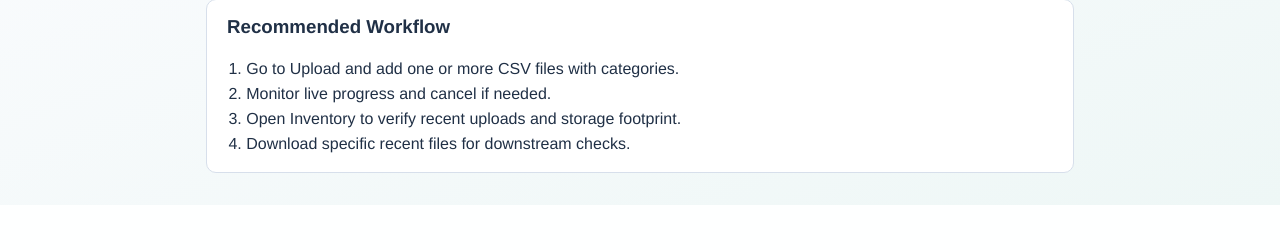
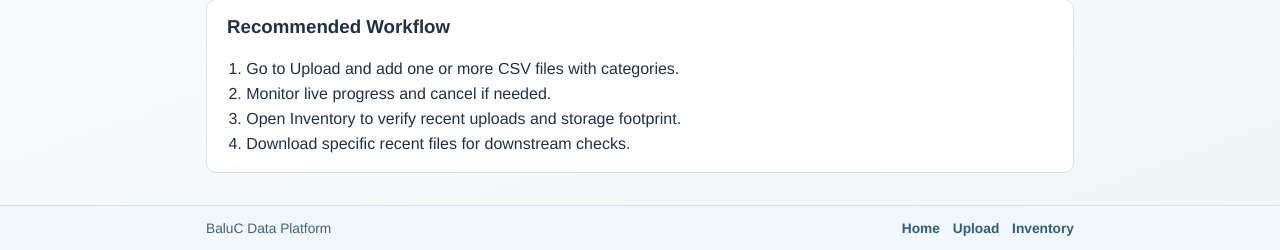
Before and after one commit to sarbadal/baluc-report-data-inventory, a Flask app: page / in a window 1280 px wide. Shown: the part 645-895 px from the top of the page. Before the commit the page ends 850 px from the top, so only its background shows below. Run offline with Flask 3, Linux system fonts and the light colour scheme.

Commit message:
add a reusable footer in the base template

```diff
--- a/app/static/css/style.css
+++ b/app/static/css/style.css
@@ -68,6 +68,39 @@ nav a {
     max-width: 900px;
     margin: 2rem auto;
     padding: 0 1rem;
+}
+
+.app-footer {
+    border-top: 1px solid var(--border);
+    background: #f2f7fb;
+    margin-top: 2rem;
+}
+
+.app-footer-inner {
+    max-width: 900px;
+    margin: 0 auto;
+    padding: 0.9rem 1rem;
+    display: flex;
+    justify-content: space-between;
+    align-items: center;
+    gap: 0.75rem;
+    color: #45607b;
+    font-size: 0.86rem;
+}
+
+.app-footer-inner p {
+    margin: 0;
+}
+
+.app-footer-links {
+    display: flex;
+    gap: 0.8rem;
+}
+
+.app-footer-links a {
+    text-decoration: none;
+    color: #2d6078;
+    font-weight: 600;
 }
 
 .card {
@@ -405,4 +438,9 @@ button,
     .home-status-grid {
         grid-template-columns: 1fr;
     }
+
+    .app-footer-inner {
+        flex-direction: column;
+        align-items: flex-start;
+    }
 }
--- a/app/templates/base.html
+++ b/app/templates/base.html
@@ -37,6 +37,17 @@
         {% block content %}{% endblock %}
     </main>
 
+    <footer class="app-footer">
+        <div class="app-footer-inner">
+            <p>BaluC Data Platform</p>
+            <p class="app-footer-links">
+                <a href="{{ url_for('home.index') }}">Home</a>
+                <a href="{{ url_for('upload.upload_csv') }}">Upload</a>
+                <a href="{{ url_for('inventory.show_inventory') }}">Inventory</a>
+            </p>
+        </div>
+    </footer>
+
     <script type="module" src="{{ url_for('static', filename='js/pages/basePage.js') }}"></script>
     {% block scripts %}{% endblock %}
 </body>
```
